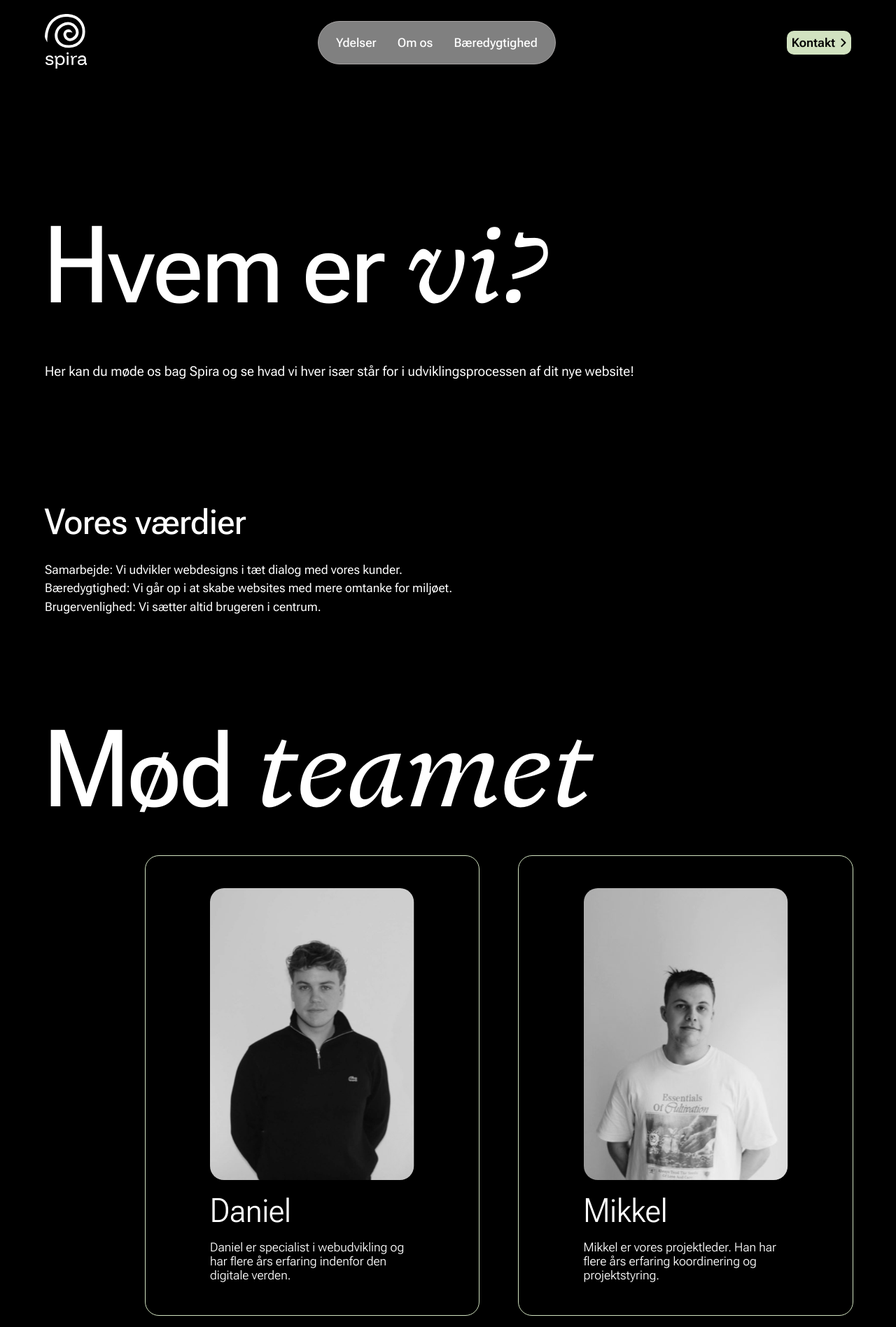
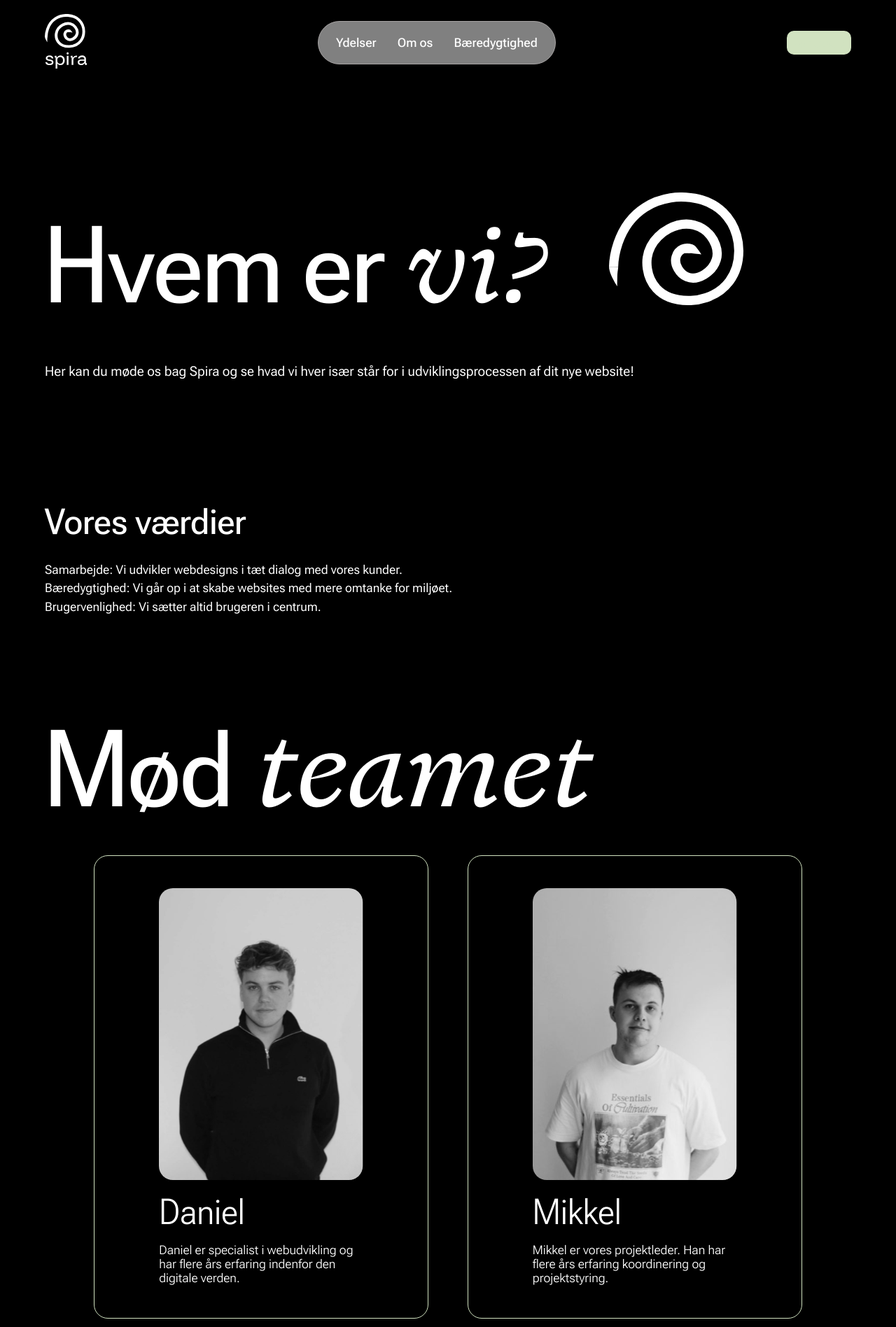
Before and after one commit to danny176/spira, a React (Vite) app: page /spira/omos in a window 1280 px wide. Shown: the top 1896 px of the page at 70% size. Built offline with nearby package versions, Linux system fonts and the light colour scheme; a web font is replaced by a local one.

Commit message:
billeder tilføjet tekst fikset

```diff
--- a/src/App.css
+++ b/src/App.css
@@ -74,7 +74,7 @@
   .kontaktknap a {
     font-size: 1.1rem;
     font-weight: 600;
-    color: black;
+    color: #d1e2c0;
   }
 
   .kontaktknap {
@@ -82,8 +82,8 @@
     justify-content: center;
     gap: 8px;
     align-items: center;
-    padding: 20px 25px;
-    background-color: #d1e2c0;
+    padding: 16px 25px;
+    border:1px solid #d1e2c0;
     border-radius: 20px;
     transition: cubic-bezier(0.68, -0.55, 0.265, 1.55) 0.4s;
   }
@@ -93,10 +93,6 @@
     width: 8px;
     height: auto;
     transition: transform 0.4s cubic-bezier(0.68, -0.55, 0.265, 1.55);
-  }
-
-  .kontaktknap:hover {
-    background-color: #e2f7ce;
   }
 
   .kontaktknap:hover img {
--- a/src/css-med-lille/baeredygtighed.css
+++ b/src/css-med-lille/baeredygtighed.css
@@ -32,7 +32,7 @@
     margin-top: 1rem;
     max-width: 400px;
     font-size: 0.9rem;
-    color: #ccc;
+    color: #ffffff;
   }
 
   .spiral-icon {
@@ -78,7 +78,7 @@
   .section-text-wrapper p {
     margin-top: 5vh;
     font-size: 1.1rem;
-    color: #ccc;
+    color: #ffffff;
     max-width: 600px;
     margin-bottom: 1rem;
   }
--- a/src/css-med-lille/kontakt.css
+++ b/src/css-med-lille/kontakt.css
@@ -133,17 +133,22 @@
       font-weight: 500;
     }
 
+    .logoForsideKontakt {
+      width: 15vw;
+      padding-top: 10vh;
+    }
+
+
     .font2 {
-      font-family: "RobotoFlex";
-      color: white;
+      font-family: "SwearTextMedium";
+      font-weight: 500;
       font-size: 8vw;
-      font-weight: 500;
     }
 
     .intro-tekst {
       font-family: "RobotoFlex";
       font-size: 1.1rem;
-      font-weight: 300;
+      font-weight: 400;
     }
 
   }
--- a/src/css-med-lille/omos.css
+++ b/src/css-med-lille/omos.css
@@ -27,6 +27,12 @@
     font-family: "RobotoFlex";
     font-size: 8vw;
     font-weight: 500;
+  }
+
+  .logoForsideOmOs {
+    width: 15vw;
+    position: absolute;
+    right: 17vw;
   }
 
   /*swear fonten til "vi?" og "teamet"*/
@@ -105,7 +111,7 @@
   .nrto {
     display: flex;
     flex-direction: row;
-    justify-content: space-between;
+    justify-content: center;
     margin-right: 10%;
     margin-left: 10%;
   }
@@ -122,7 +128,7 @@
 
   /*navnet inden i kortene*/
   .navn {
-    font-size: 3rem;
+    font-size: 4vw;
     font-weight: 400;
     padding-top: 5%;
     padding-bottom: 5%;
--- a/src/views/Kontakt.jsx
+++ b/src/views/Kontakt.jsx
@@ -1,5 +1,6 @@
 import { useState } from "react"
 import '../css-med-lille/kontakt.css'
+import logoForside from "../assets/spiralogoforside.svg";
 
 // Kontaktformular-komponent
 export default function Kontakt() {
@@ -36,6 +37,12 @@ export default function Kontakt() {
            <br /> Du er mere end velkommen til at kontakte os, så vil vi gøre vores bedste for at
             få lige netop dine ønsker opfyldt!
           </p>
+                  <img
+                    className="logoForsideKontakt"
+                    src={logoForside}
+                    alt="LogoForside"
+                    loading="lazy"
+                  />
         </div>
 
 
--- a/src/views/OmOs.jsx
+++ b/src/views/OmOs.jsx
@@ -1,8 +1,13 @@
 import { useState } from "react";
 import { lazy, Suspense } from "react";
-{/* css filen */}
+{
+  /* css filen */
+}
 import "../css-med-lille/omos.css";
-{/* vores portrætter */}
+{
+  /* vores portrætter */
+}
+import logoForside from "../assets/spiralogoforside.svg";
 import DAN from "../assets/danielpor.svg";
 import MIK from "../assets/mikkelpor.svg";
 import VIK from "../assets/vikpor.svg";
@@ -10,55 +15,87 @@ import MAR from "../assets/mariapor.svg";
 
 const KontaktKnap = lazy(() => import("../components/kontakt"));
 
-export default function ForwardChain() {
-  return <>
-
+export default function OmOs() {
+  return (
+    <>
       {/* Den øverste sektion */}
       <div className="hvem-er-forside">
- <p><span className="hvemer">Hvem er</span><span className="vi"> vi?</span></p>
- <p className="underteksthver">Her kan du møde os bag Spira og se hvad vi hver især står for i udviklingsprocessen af dit nye website!</p>
+        <p>
+          <span className="hvemer">Hvem er</span>
+          <span className="vi"> vi?</span>
+        </p>{" "}
+        <img
+          className="logoForsideOmOs"
+          src={logoForside}
+          alt="LogoForside"
+          loading="lazy"
+        />
+        <p className="underteksthver">
+          Her kan du møde os bag Spira og se hvad vi hver især står for i
+          udviklingsprocessen af dit nye website!
+        </p>
       </div>
 
       {/* vores værdier sektion */}
       <div className="værdier-sektion">
         <p className="veardier">Vores værdier</p>
- <p className="veardiertekst">Samarbejde: Vi udvikler webdesigns i tæt dialog med vores kunder. <br />
-    Bæredygtighed: Vi går op i at skabe websites med mere omtanke for miljøet. <br />
-    Brugervenlighed: Vi sætter altid brugeren i centrum.</p>
+        <p className="veardiertekst">
+          Samarbejde: Vi udvikler webdesigns i tæt dialog med vores kunder.{" "}
+          <br />
+          Bæredygtighed: Vi går op i at skabe websites med mere omtanke for
+          miljøet. <br />
+          Brugervenlighed: Vi sætter altid brugeren i centrum.
+        </p>
       </div>
 
       {/* sektionen om os */}
-<p><span className="moed">Mød</span><span className="teamet"> teamet</span></p>
+      <p>
+        <span className="moed">Mød</span>
+        <span className="teamet"> teamet</span>
+      </p>
 
       <section className="nret">
-  <section className="baggrundpor" >
+        <section className="baggrundpor">
           <img src={DAN} alt="portræt af Daniel" loading="lazy" />
           <h3 className="navn">Daniel</h3>
-    <p>Daniel er specialist i webudvikling og har flere års erfaring indenfor den digitale verden.</p>
+          <p>
+            Daniel er specialist i webudvikling og har flere års erfaring
+            indenfor den digitale verden.
+          </p>
         </section>
 
         <section className="baggrundpor">
-    <img src={MIK} alt="portræt af Mikkel" loading="lazy"/>
+          <img src={MIK} alt="portræt af Mikkel" loading="lazy" />
           <h3 className="navn">Mikkel</h3>
-    <p>Mikkel er vores projektleder. Han har flere års erfaring koordinering og projektstyring.</p>
+          <p>
+            Mikkel er vores projektleder. Han har flere års erfaring
+            koordinering og projektstyring.
+          </p>
         </section>
       </section>
 
       <section className="nrto">
         <section className="baggrundpor">
-    <img src={VIK} alt="portræt af Viktoria" loading="lazy"/>
+          <img src={VIK} alt="portræt af Viktoria" loading="lazy" />
           <h3 className="navn">Viktoria</h3>
-    <p>Viktoria er vores grafiske designer. Hun har flere års erfaring med udvikling af grafiske elementer og animationer.</p>
+          <p>
+            Viktoria er vores grafiske designer. Hun har flere års erfaring med
+            udvikling af grafiske elementer og animationer.
+          </p>
         </section>
 
         <section className="baggrundpor">
           <img src={MAR} alt="portræt af Maria" loading="lazy" />
           <h3 className="navn">Maria</h3>
-    <p>Maria er vores content koordinator og har flere års erfaring med udvikling af content og design elementer.</p>
+          <p>
+            Maria er vores content koordinator og har flere års erfaring med
+            udvikling af content og design elementer.
+          </p>
         </section>
       </section>
       <Suspense fallback={<div>Henter kontaktknap... Vent venligst</div>}>
         <KontaktKnap />
       </Suspense>
     </>
+  );
 }
```
Also changed, not shown: src/assets/case2.webp, src/assets/shortarrow.svg. Lines whose indentation alone changed are shown as unchanged.
